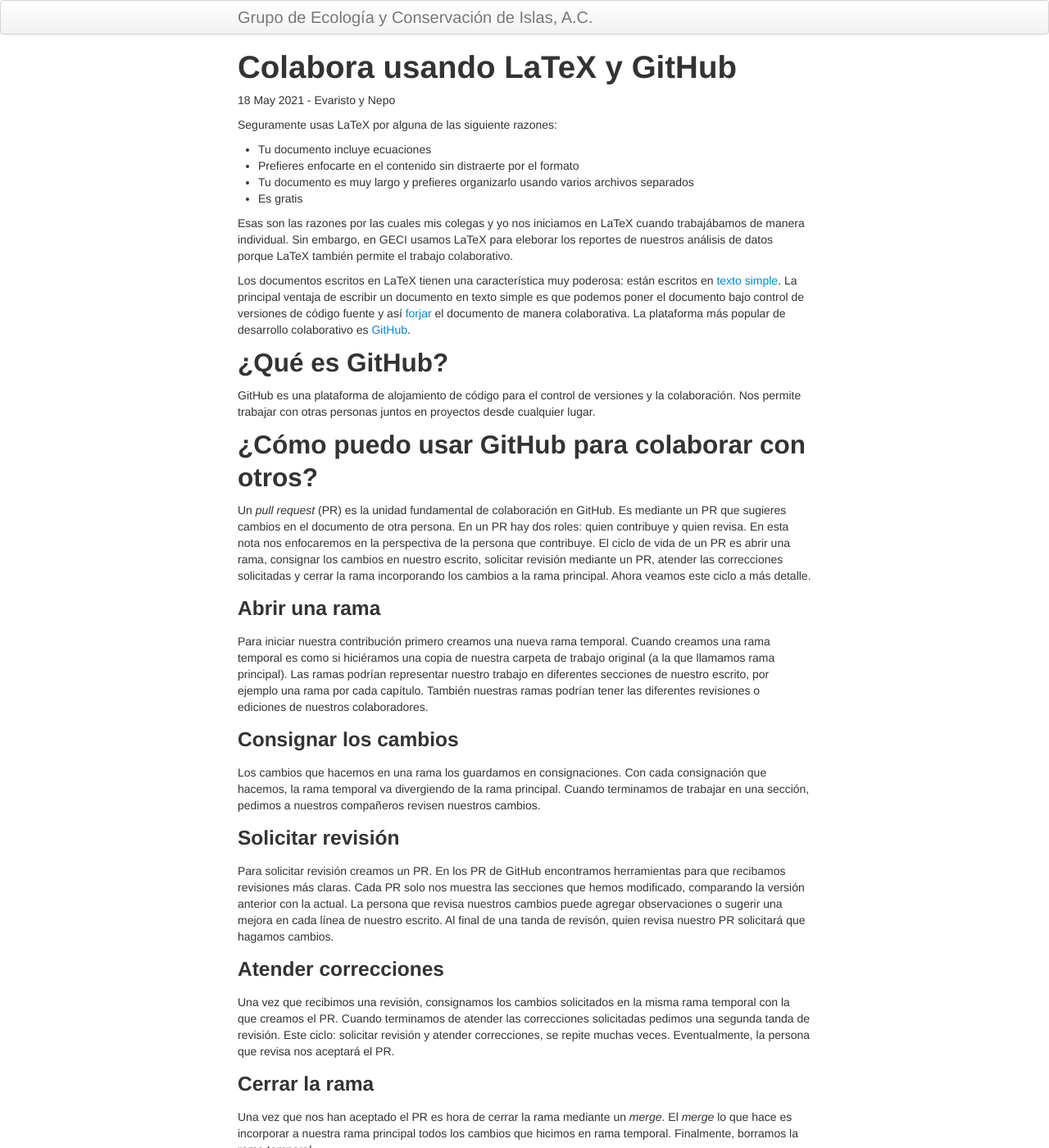
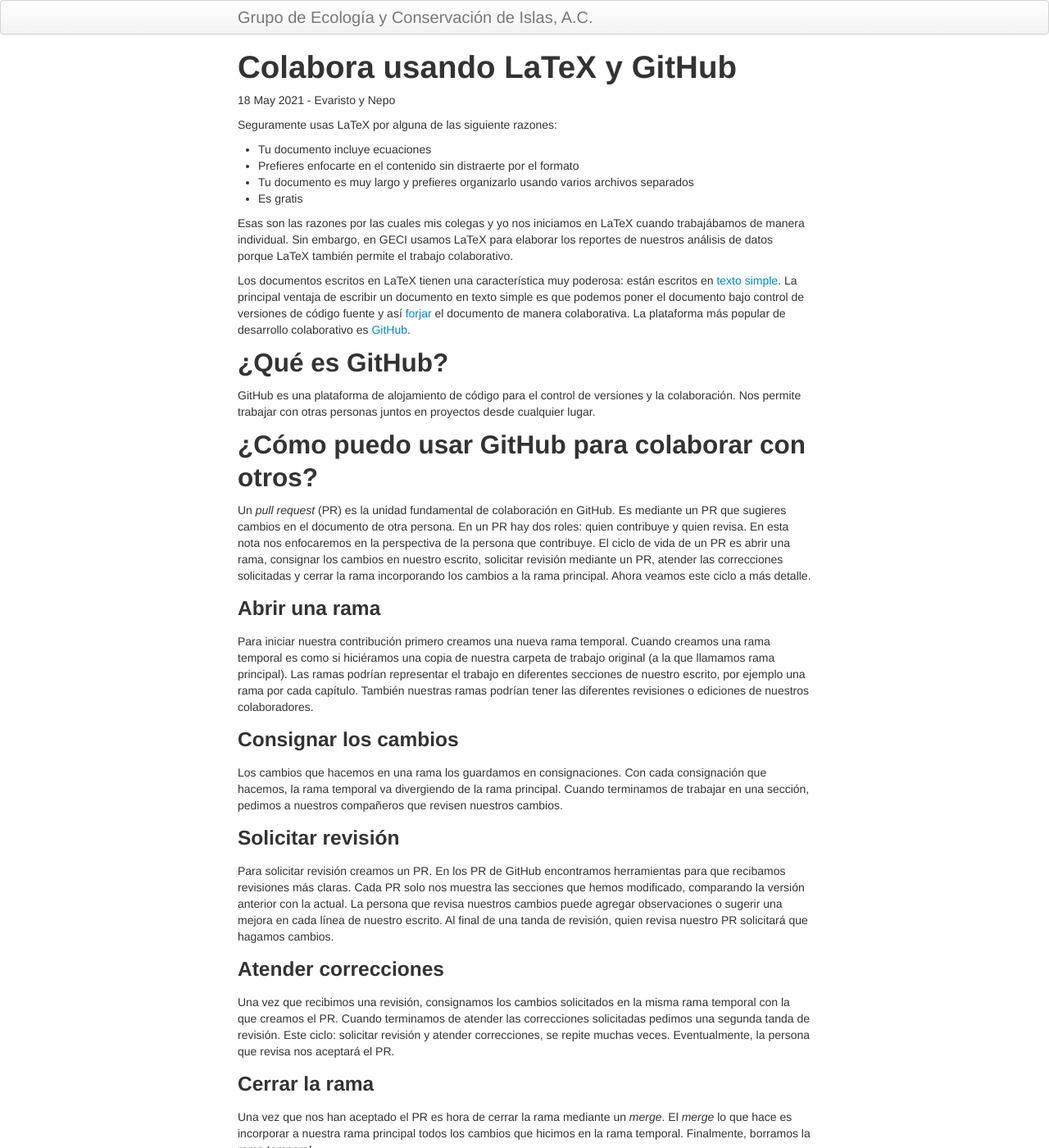
Before and after one commit to LizethMReyes/islasgeci.github.io, a Jekyll site: the page built from _posts/2021-05-18-latex_git.md, in a window 1280 px wide and 1400 px high. Shown: the whole window at 82% size. Built offline with Jekyll 4.4.1, drawn with Linux system fonts in a browser that asks for light colours; some of the changed text lies outside the part shown.

Commit message:
✏️ Improve redaction

```diff
--- a/_posts/2021-05-18-latex_git.md
+++ b/_posts/2021-05-18-latex_git.md
@@ -13,7 +13,7 @@ Seguramente usas LaTeX por alguna de las siguiente razones:
 - Es gratis
 
 Esas son las razones por las cuales mis colegas y yo nos iniciamos en LaTeX cuando trabajábamos de
-manera individual. Sin embargo, en GECI usamos LaTeX para eleborar los reportes de nuestros análisis
+manera individual. Sin embargo, en GECI usamos LaTeX para elaborar los reportes de nuestros análisis
 de datos porque LaTeX también permite el trabajo colaborativo.
 
 Los documentos escritos en LaTeX tienen una característica muy poderosa: están escritos en [texto
@@ -40,7 +40,7 @@ rama principal. Ahora veamos este ciclo a más detalle.
 
 Para iniciar nuestra contribución primero creamos una nueva rama temporal. Cuando creamos una rama
 temporal es como si hiciéramos una copia de nuestra carpeta de trabajo original (a la que llamamos
-rama principal). Las ramas podrían representar nuestro trabajo en diferentes secciones de nuestro
+rama principal). Las ramas podrían representar el trabajo en diferentes secciones de nuestro
 escrito, por ejemplo una rama por cada capítulo. También nuestras ramas podrían tener las diferentes
 revisiones o ediciones de nuestros colaboradores.
 
@@ -48,7 +48,7 @@ revisiones o ediciones de nuestros colaboradores.
 
 Los cambios que hacemos en una rama los guardamos en consignaciones. Con cada consignación que
 hacemos, la rama temporal va divergiendo de la rama principal. Cuando terminamos de trabajar en una
-sección, pedimos a nuestros compañeros revisen nuestros cambios.
+sección, pedimos a nuestros compañeros que revisen nuestros cambios.
 
 ### Solicitar revisión
 
@@ -56,7 +56,7 @@ Para solicitar revisión creamos un PR. En los PR de GitHub encontramos herramie
 recibamos revisiones más claras. Cada PR solo nos muestra las secciones que hemos modificado,
 comparando la versión anterior con la actual. La persona que revisa nuestros cambios puede agregar
 observaciones o sugerir una mejora en cada línea de nuestro escrito. Al final de una tanda de
-revisón, quien revisa nuestro PR solicitará que hagamos cambios.
+revisión, quien revisa nuestro PR solicitará que hagamos cambios.
 
 ### Atender correcciones
 
@@ -68,7 +68,7 @@ veces. Eventualmente, la persona que revisa nos aceptará el PR.
 ### Cerrar la rama
 
 Una vez que nos han aceptado el PR es hora de cerrar la rama mediante un _merge_. El _merge_ lo que
-hace es incorporar a nuestra rama principal todos los cambios que hicimos en rama temporal.
+hace es incorporar a nuestra rama principal todos los cambios que hicimos en la rama temporal.
 Finalmente, borramos la rama temporal.
 
 ### Ejemplo
```
